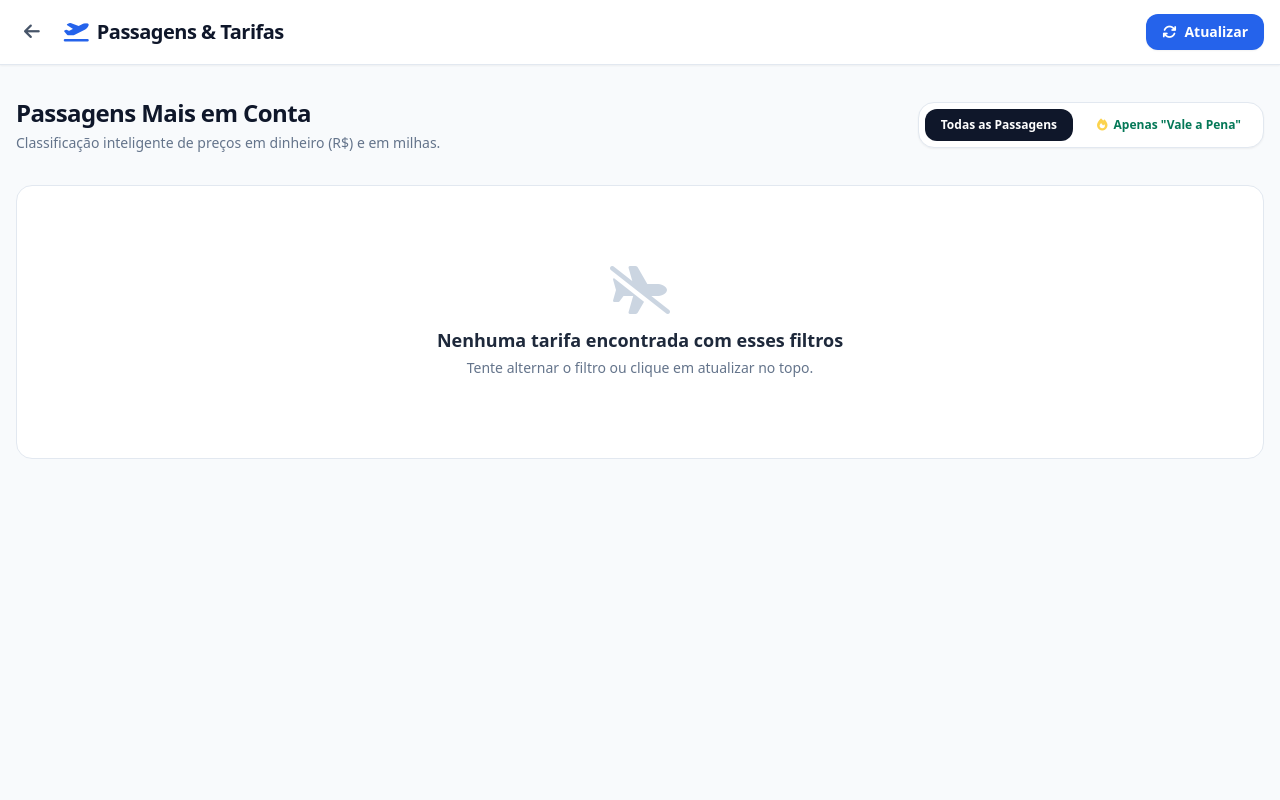
After one commit to rodrigojungermourao-debug/Promo-es-companhias, a FastAPI app: template templates/passagens.html in a window 1280 px wide. The commit adds this page. Run offline with FastAPI, Linux system fonts and the light colour scheme; the template is opened without the code that fills it, so the values that code supplies are empty; some libraries are stand-ins or nearby versions.

Commit message:
Publica abas completas de promocoes e monitor de passagens baratas

```diff
--- a/database.py
+++ b/database.py
@@ -1,4 +1,4 @@
-from sqlalchemy import create_engine, Column, Integer, String
+from sqlalchemy import create_engine, Column, Integer, String, Boolean
 from sqlalchemy.ext.declarative import declarative_base
 from sqlalchemy.orm import sessionmaker
 
@@ -17,5 +17,7 @@ class Promocao(Base):
     link = Column(String, unique=True, index=True, nullable=False)
     programa = Column(String, nullable=True)
     imagem = Column(String, nullable=True)
+    vale_a_pena = Column(Boolean, default=False)
+    preco_destaque = Column(String, nullable=True)
 
 Base.metadata.create_all(bind=engine)
--- a/main.py
+++ b/main.py
@@ -11,8 +11,6 @@ templates = Jinja2Templates(directory="templates")
 def index(request: Request, programa: str = None):
     db = SessionLocal()
     total = db.query(Promocao).count()
-
-    # Se o banco acabou de ser criado e está vazio, roda a coleta na hora
     if total == 0:
         scraper.coletar_promocoes()
 
@@ -20,13 +18,33 @@ def index(request: Request, programa: str = None):
     if programa:
         query = query.filter(Promocao.programa == programa)
 
-    promocoes = query.order_by(Promocao.id.desc()).limit(60).all()
+    promocoes = query.order_by(Promocao.id.desc()).limit(80).all()
     db.close()
 
     return templates.TemplateResponse(
         request=request,
         name="index.html",
-        context={"promocoes": promocoes}
+        context={"promocoes": promocoes, "programa_ativo": programa}
+    )
+
+@app.get("/passagens")
+def passagens(request: Request, apenas_recomendadas: bool = False):
+    db = SessionLocal()
+    query = db.query(Promocao)
+
+    termos = ["passag", "voo", "aéreo", "aereo", "tarifa", "trecho", "ida e volta", "ida"]
+    todas = query.order_by(Promocao.id.desc()).all()
+
+    lista = [p for p in todas if any(t in p.titulo.lower() for t in termos)]
+
+    if apenas_recomendadas:
+        lista = [p for p in lista if p.vale_a_pena]
+
+    db.close()
+    return templates.TemplateResponse(
+        request=request,
+        name="passagens.html",
+        context={"passagens": lista, "apenas_recomendadas": apenas_recomendadas}
     )
 
 @app.get("/atualizar")
--- a/scraper.py
+++ b/scraper.py
@@ -14,6 +14,40 @@ IMAGENS_PADRAO = {
     "Premmia": "https://images.unsplash.com/photo-1527018607636-06b29f074a3f?w=600&auto=format&fit=crop&q=80",
     "Geral": "https://images.unsplash.com/photo-1488646953014-85cb44e25828?w=600&auto=format&fit=crop&q=80"
 }
+
+def avaliar_oferta(titulo):
+    t = titulo.lower()
+    vale = False
+    preco_str = None
+
+    gatilhos_altos = ["menor preço", "histórico", "imperdível", "muito barato", "erro", "bug", "alerta", "barato de verdade"]
+    if any(g in t for g in gatilhos_altos):
+        vale = True
+
+    match_reais = re.search(r'r\$\s?(\d+[\.,]?\d*)', t)
+    if match_reais:
+        raw_val = match_reais.group(1).replace('.', '').replace(',', '.')
+        try:
+            valor = float(raw_val)
+            preco_str = f"R$ {int(valor)}"
+            if valor <= 499:
+                vale = True
+            elif valor <= 1499 and any(x in t for x in ["buenos aires", "santiago", "orlando", "miami", "chile", "eua", "europa"]):
+                vale = True
+        except ValueError:
+            pass
+
+    match_milhas = re.search(r'(\d+)\s?(mil|milhas|pontos)', t)
+    if match_milhas:
+        try:
+            qtd = int(match_milhas.group(1))
+            preco_str = f"{qtd}k pts"
+            if qtd <= 10:
+                vale = True
+        except ValueError:
+            pass
+
+    return vale, preco_str
 
 def extrair_imagem(entry, headers, programa):
     if "media_content" in entry and len(entry.media_content) > 0:
@@ -58,21 +92,18 @@ def coletar_promocoes():
     db = SessionLocal()
 
     urls = [
+        "https://www.melhoresdestinos.com.br/feed",
         "https://passageirodeprimeira.com/feed/?post_type=post",
-
+        "https://www.melhorescartoes.com.br/feed",
+        "https://pontospravoar.com/feed/",
+        "https://mestredasmilhas.com.br/feed/",
+        "https://www.passagensimperdiveis.com.br/feed/"
     ]
 
     headers = {
         "User-Agent": "Mozilla/5.0 (Windows NT 10.0; Win64; x64) AppleWebKit/537.36 (KHTML, like Gecko) Chrome/124.0.0.0 Safari/537.36",
         "Accept": "text/html,application/xhtml+xml,application/xml;q=0.9,*/*;q=0.8"
     }
-
-    termos_busca = [
-        "milhas", "pontos", "milheiro", "livelo", "esfera", "smiles",
-        "latam", "latam pass", "azul", "tudoazul", "gol", "tap",
-        "passagens", "passagem", "voos", "voo", "aéreo", "aerea",
-        "cartão", "cartao", "bônus", "bonus", "transferência", "transferencia"
-    ]
 
     for url in urls:
         try:
@@ -106,7 +137,7 @@ def coletar_promocoes():
                 else:
                     programa = "Geral"
 
-                # Busca se o link já existe no banco
+                vale_a_pena, preco_destaque = avaliar_oferta(titulo)
                 promo = db.query(Promocao).filter(Promocao.link == link).first()
 
                 if not promo:
@@ -115,23 +146,31 @@ def coletar_promocoes():
                         titulo=titulo,
                         link=link,
                         programa=programa,
-                        imagem=imagem
+                        imagem=imagem,
+                        vale_a_pena=vale_a_pena,
+                        preco_destaque=preco_destaque
                     )
                     try:
                         db.add(nova)
                         db.commit()
                     except IntegrityError:
-                        db.rollback()  # Se já existia em concorrência, cancela sem quebrar a sessão
+                        db.rollback()
                     except Exception:
                         db.rollback()
-                elif not promo.imagem:
-                    try:
-                        imagem = extrair_imagem(entry, headers, programa)
-                        if imagem:
-                            promo.imagem = imagem
+                else:
+                    alterou = False
+                    if not promo.imagem:
+                        promo.imagem = extrair_imagem(entry, headers, programa)
+                        alterou = True
+                    if not promo.preco_destaque and preco_destaque:
+                        promo.preco_destaque = preco_destaque
+                        promo.vale_a_pena = vale_a_pena
+                        alterou = True
+                    if alterou:
+                        try:
                             db.commit()
-                    except Exception:
-                        db.rollback()
+                        except Exception:
+                            db.rollback()
 
         except Exception as e:
             print(f"[SCRAPER ERROR] {url}: {e}")
--- /dev/null
+++ b/templates/passagens.html
@@ -0,0 +1,95 @@
+<!DOCTYPE html>
+<html lang="pt-BR">
+<head>
+    <meta charset="UTF-8">
+    <meta name="viewport" content="width=device-width, initial-scale=1.0">
+    <title>Radar de Voos Baratos - RadarMilhas</title>
+    <script src="https://cdn.tailwindcss.com"></script>
+    <link rel="stylesheet" href="https://cdnjs.cloudflare.com/ajax/libs/font-awesome/6.5.1/css/all.min.css">
+</head>
+<body class="bg-slate-50 text-slate-800 antialiased min-h-screen flex flex-col">
+
+    <header class="bg-white border-b border-slate-200 sticky top-0 z-30 shadow-sm">
+        <div class="max-w-7xl mx-auto px-4 h-16 flex items-center justify-between">
+            <div class="flex items-center gap-4">
+                <a href="/" class="p-2 rounded-xl hover:bg-slate-100 text-slate-600 transition" title="Voltar para todas as promoções">
+                    <i class="fa-solid fa-arrow-left text-lg"></i>
+                </a>
+                <div class="flex items-center gap-2">
+                    <i class="fa-solid fa-plane-departure text-blue-600 text-xl"></i>
+                    <span class="font-extrabold text-xl text-slate-900 tracking-tight">Passagens & Tarifas</span>
+                </div>
+            </div>
+            <a href="/atualizar" class="flex items-center gap-2 bg-blue-600 hover:bg-blue-700 text-white px-4 py-2 rounded-xl text-sm font-semibold shadow-sm transition">
+                <i class="fa-solid fa-arrows-rotate"></i>
+                <span class="hidden sm:inline">Atualizar</span>
+            </a>
+        </div>
+    </header>
+
+    <main class="max-w-7xl mx-auto px-4 py-8 flex-1 w-full">
+        <div class="flex flex-col md:flex-row md:items-center justify-between gap-4 mb-8">
+            <div>
+                <h1 class="text-2xl font-black text-slate-900 tracking-tight">Passagens Mais em Conta</h1>
+                <p class="text-slate-500 text-sm mt-1">Classificação inteligente de preços em dinheiro (R$) e em milhas.</p>
+            </div>
+
+            <div class="flex items-center gap-2 bg-white p-1.5 rounded-2xl border border-slate-200 shadow-sm self-start md:self-auto">
+                <a href="/passagens" class="px-4 py-2 rounded-xl text-xs font-bold transition {% if not apenas_recomendadas %}bg-slate-900 text-white{% else %}text-slate-600 hover:bg-slate-100{% endif %}">
+                    Todas as Passagens
+                </a>
+                <a href="/passagens?apenas_recomendadas=True" class="px-4 py-2 rounded-xl text-xs font-bold flex items-center gap-1.5 transition {% if apenas_recomendadas %}bg-emerald-600 text-white{% else %}text-emerald-700 hover:bg-emerald-50{% endif %}">
+                    <i class="fa-solid fa-fire text-amber-300"></i> Apenas "Vale a Pena"
+                </a>
+            </div>
+        </div>
+
+        {% if passagens %}
+        <div class="grid grid-cols-1 sm:grid-cols-2 md:grid-cols-3 lg:grid-cols-4 gap-6">
+            {% for item in passagens %}
+            <div class="bg-white rounded-2xl border border-slate-200 shadow-sm overflow-hidden flex flex-col hover:shadow-lg transition">
+                <div class="relative h-44 bg-slate-100 overflow-hidden">
+                    <img src="{{ item.imagem }}" alt="{{ item.titulo }}" class="w-full h-full object-cover">
+
+                    {% if item.vale_a_pena %}
+                    <span class="absolute top-3 left-3 bg-emerald-600 text-white px-2.5 py-1 rounded-full text-[11px] font-black tracking-wide shadow-md flex items-center gap-1">
+                        <i class="fa-solid fa-fire text-amber-300"></i> VALE A PENA
+                    </span>
+                    {% else %}
+                    <span class="absolute top-3 left-3 bg-slate-900/80 backdrop-blur-md text-white px-2.5 py-1 rounded-full text-[10px] font-bold shadow-sm">
+                        {{ item.programa }}
+                    </span>
+                    {% endif %}
+
+                    {% if item.preco_destaque %}
+                    <span class="absolute bottom-3 right-3 bg-white/95 backdrop-blur-md text-slate-900 px-2.5 py-1 rounded-lg text-xs font-extrabold shadow">
+                        {{ item.preco_destaque }}
+                    </span>
+                    {% endif %}
+                </div>
+
+                <div class="p-5 flex flex-col flex-1 justify-between">
+                    <h2 class="font-bold text-slate-900 text-sm leading-snug line-clamp-3 hover:text-blue-600">
+                        <a href="{{ item.link }}" target="_blank">{{ item.titulo }}</a>
+                    </h2>
+
+                    <div class="mt-4 pt-3 border-t border-slate-100 flex items-center justify-between text-xs">
+                        <span class="text-slate-400 font-medium">Tarifa rastreada</span>
+                        <a href="{{ item.link }}" target="_blank" class="inline-flex items-center gap-1.5 font-bold text-blue-600 bg-blue-50 hover:bg-blue-100 px-3.5 py-1.5 rounded-xl transition">
+                            Ver Voo <i class="fa-solid fa-arrow-up-right-from-square text-[10px]"></i>
+                        </a>
+                    </div>
+                </div>
+            </div>
+            {% endfor %}
+        </div>
+        {% else %}
+        <div class="text-center py-20 bg-white rounded-2xl border border-slate-200">
+            <i class="fa-solid fa-plane-slash text-slate-300 text-5xl mb-3"></i>
+            <h3 class="text-lg font-bold text-slate-800">Nenhuma tarifa encontrada com esses filtros</h3>
+            <p class="text-slate-500 text-sm mt-1">Tente alternar o filtro ou clique em atualizar no topo.</p>
+        </div>
+        {% endif %}
+    </main>
+</body>
+</html>
```
Also changed, not shown: templates/index.html (+29 -57 lines).
